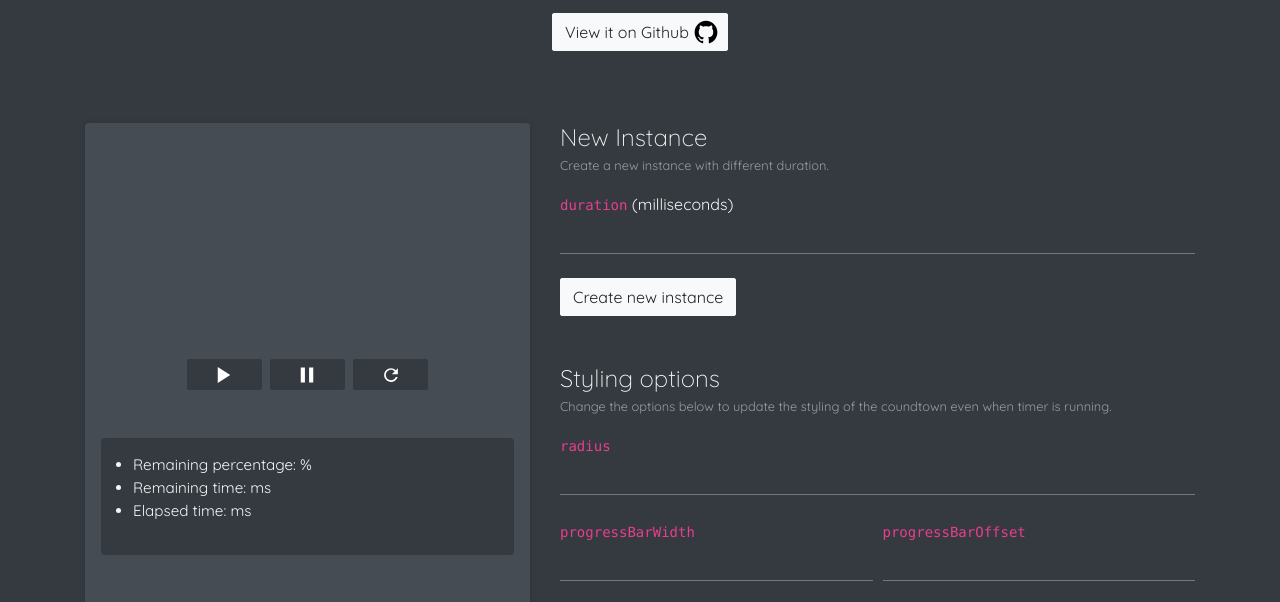
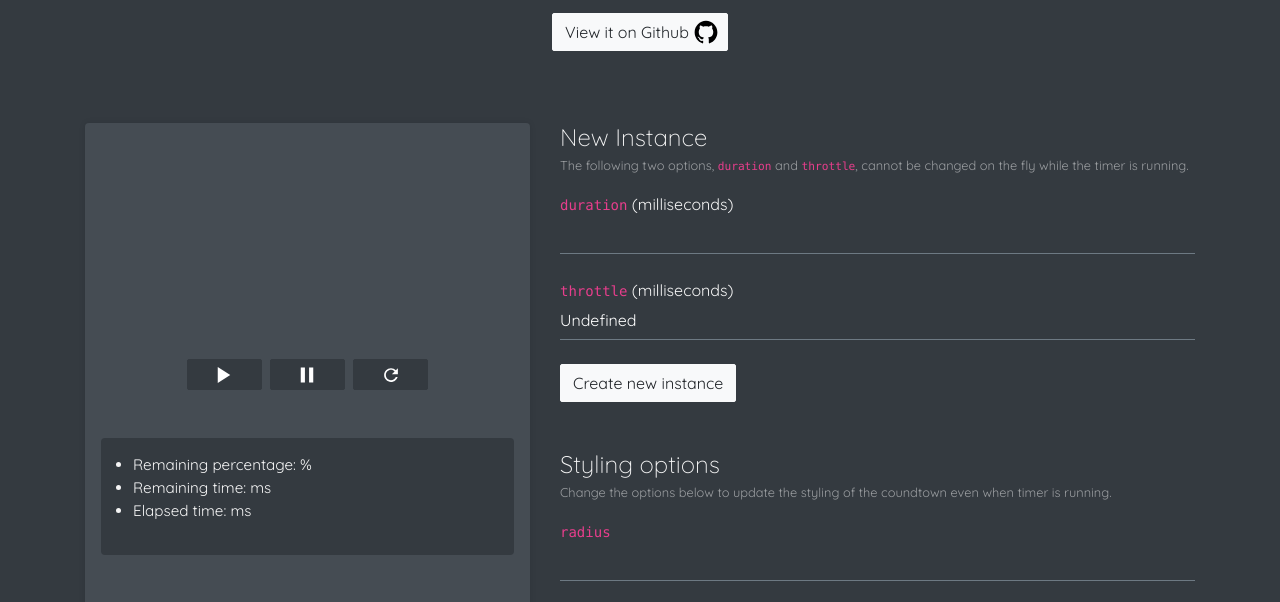
Before and after one commit to georapbox/canvas-circular-countdown, a website: page docs/index.html in a window 1280 px wide. Shown: the part 163-765 px from the top of the page. Drawn offline with Linux system fonts and the light colour scheme; a script that the page names is missing.

Commit message:
Update demo with throttle option

```diff
--- a/docs/css/main.css
+++ b/docs/css/main.css
@@ -6,6 +6,10 @@ body {
 h1, h2, h3, h4, h5, h6,
 .h1, .h2, .h3, .h4, .h5, .h6 {
   font-weight: 300;
+}
+
+select {
+  -webkit-appearance: none;
 }
 
 .btn {
--- a/docs/index.html
+++ b/docs/index.html
@@ -71,7 +71,7 @@
 
           <p class="text-white-50">
             <small>
-              Create a new instance with different duration.
+              The following two options, <code>duration</code> and <code>throttle</code>, cannot be changed on the fly while the timer is running.
             </small>
           </p>
 
@@ -80,6 +80,20 @@
               <code>duration</code> (milliseconds)
             </label>
             <input type="number" class="form-control" name="duration" min="1000" step="1000">
+          </div>
+
+          <div class="form-group">
+            <label for="throttle">
+              <code>throttle</code> (milliseconds)
+            </label>
+            <select class="form-control" name="throttle">
+              <option value="">Undefined</option>
+              <option value="100">100</option>
+              <option value="200">200</option>
+              <option value="300">300</option>
+              <option value="400">400</option>
+              <option value="500">500</option>
+            </select>
           </div>
 
           <div class="form-group mb-5">
--- a/docs/js/main.js
+++ b/docs/js/main.js
@@ -95,6 +95,7 @@
 
     countdown = new window.CanvasCircularCountdown(countdownCanvas, {
       duration: Number(form.duration.value) || 0,
+      throttle: form.throttle.value ? Number(form.throttle.value) : void 0,
       captionText: void 0
     }, updateOnTimer);
 
```
